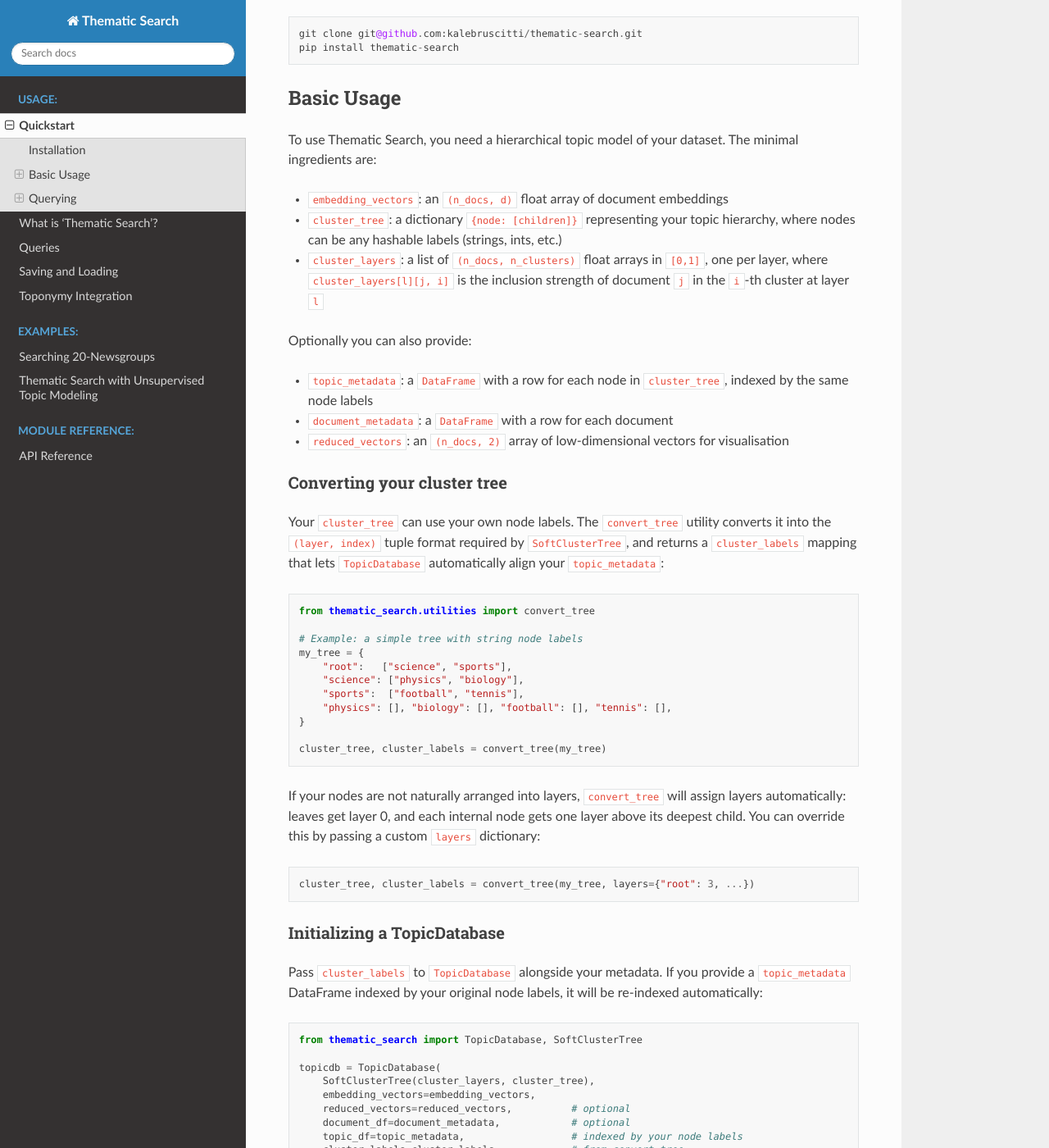
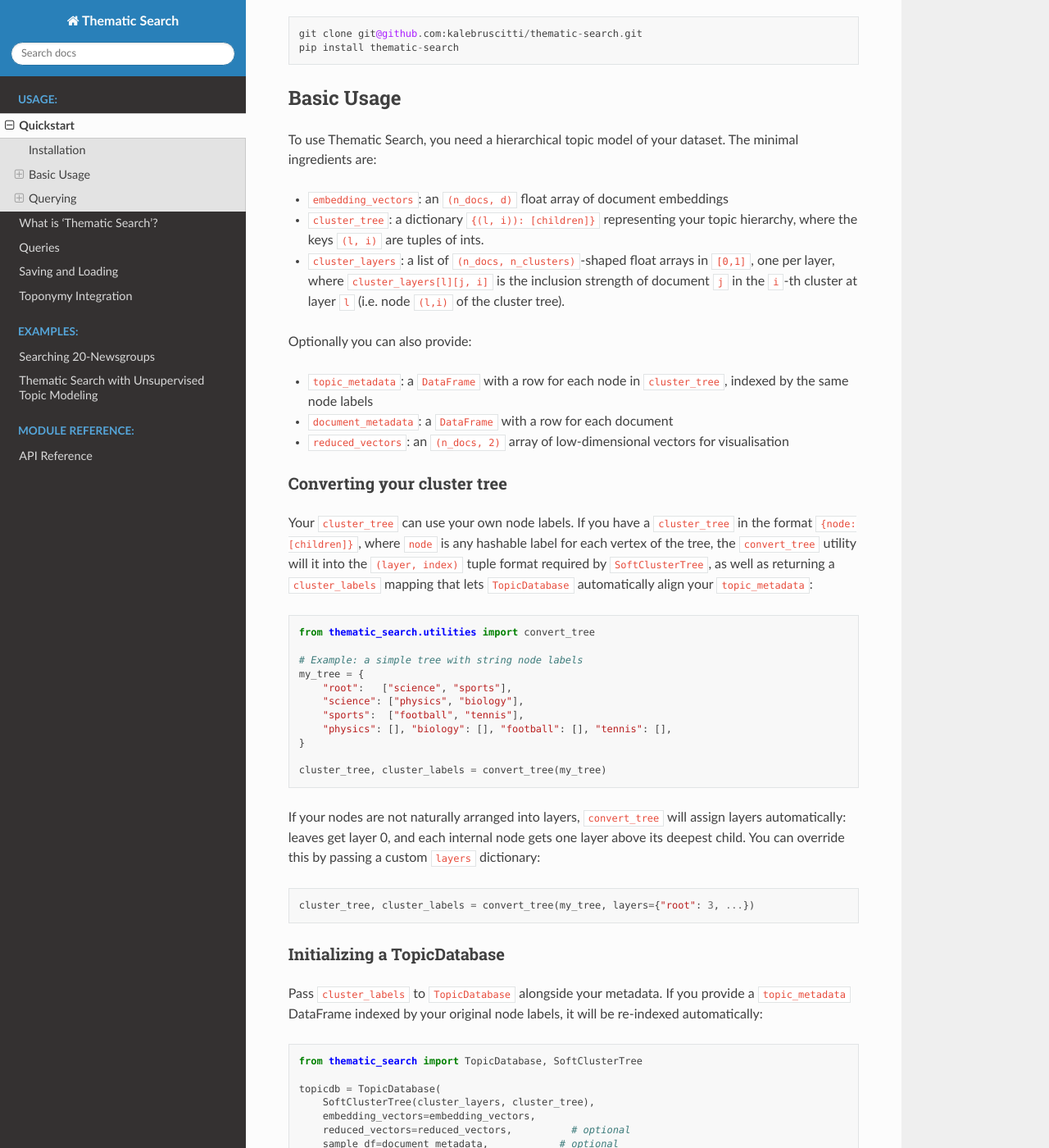
Before and after one commit to kalebruscitti/thematic-search, a Sphinx documentation site: the page built from docs/source/quickstart.rst, in a window 1280 px wide and 1400 px high, scrolled down 244 px. Shown: the whole window at 82% size. Built offline with Sphinx 7.4.7 and the Read the Docs theme 3.1.0, drawn with Linux system fonts in a browser that asks for light colours; some of the changed text lies outside the part shown.

Commit message:
More documentation updates

```diff
--- a/docs/source/quickstart.rst
+++ b/docs/source/quickstart.rst
@@ -16,11 +16,12 @@
 minimal ingredients are:
 
 - ``embedding_vectors``: an ``(n_docs, d)`` float array of document embeddings
-- ``cluster_tree``: a dictionary ``{node: [children]}`` representing your topic
-  hierarchy, where nodes can be any hashable labels (strings, ints, etc.)
-- ``cluster_layers``: a list of ``(n_docs, n_clusters)`` float arrays in ``[0,1]``,
+- ``cluster_tree``: a dictionary ``{(l, i)): [children]}`` representing your topic
+  hierarchy, where the keys ``(l, i)`` are tuples of ints.
+- ``cluster_layers``: a list of ``(n_docs, n_clusters)``-shaped float arrays in ``[0,1]``,
   one per layer, where ``cluster_layers[l][j, i]`` is the inclusion strength of
-  document ``j`` in the ``i``-th cluster at layer ``l``
+  document ``j`` in the ``i``-th cluster at layer ``l`` (i.e. node ``(l,i)``
+  of the cluster tree).
 
 Optionally you can also provide:
 
@@ -33,9 +34,10 @@
 Converting your cluster tree
 ~~~~~~~~~~~~~~~~~~~~~~~~~~~~
 
-Your ``cluster_tree`` can use your own node labels. The
-``convert_tree`` utility converts it into the ``(layer, index)`` tuple format
-required by ``SoftClusterTree``, and returns a ``cluster_labels`` mapping that
+Your ``cluster_tree`` can use your own node labels. If you have a ``cluster_tree``
+in the format ``{node: [children]}``, where ``node`` is any hashable label for each vertex
+of the tree, the ``convert_tree`` utility will it into the ``(layer, index)`` tuple format
+required by ``SoftClusterTree``, as well as returning a ``cluster_labels`` mapping that
 lets ``TopicDatabase`` automatically align your ``topic_metadata``::
 
     from thematic_search.utilities import convert_tree
@@ -70,7 +72,7 @@
         SoftClusterTree(cluster_layers, cluster_tree),
         embedding_vectors=embedding_vectors,
         reduced_vectors=reduced_vectors,          # optional
-        document_df=document_metadata,            # optional
+        sample_df=document_metadata,            # optional
         topic_df=topic_metadata,                  # indexed by your node labels
         cluster_labels=cluster_labels,            # from convert_tree
     )
@@ -98,16 +100,16 @@
 Find the most specific topic that best covers the nearest neighbours of a
 query string::
 
-    topicdb.q.search("Advancements in space technology").theme().info()
+    topicdb.q.neighbours("Advancements in space technology").theme().metadata()
 
 Find all documents inside a given topic with at least 75% inclusion strength::
 
-    topicdb.q.topic_name("science").inside(min_strength=0.75).documents()
+    topicdb.q.topic_name("science").samples(0.75).metadata()
 
-Chaining queries
+Composing queries
 ~~~~~~~~~~~~~~~~
 
-Queries can be chained arbitrarily. For example, to find the theme of the
+Queries can be composed. For example, to find the theme of the
 documents inside the parent of a known topic::
 
-    topicdb.q.topic_name("physics").parents().inside().theme().info()
+    topicdb.q.topic_name("physics").parents().samples().theme().metadata()
--- a/thematic_search/__init__.py
+++ b/thematic_search/__init__.py
@@ -1,6 +1,6 @@
 from .topicdatabase import TopicDatabase
 from .softclustertree import SoftClusterTree, IndexExpr, Cluster, IndexAnd, IndexOr, IndexNot
-from .queries import  SampleQuery, TopicQuery, RootQuery
+from .queries import  SampleQuery, TopicQuery, RootQuery, FuzzyQuery
 import thematic_search.utilities as utils
 __all__ = [
     # Primary entry point
@@ -9,6 +9,7 @@
     "SampleQuery",
     "TopicQuery",
     "RootQuery",
+    "FuzzyQuery",
     "SoftClusterTree",
     "IndexExpr",
     "Cluster",
```
Also changed, not shown: other parts of docs/source/quickstart.rst (+1 -1 lines).
